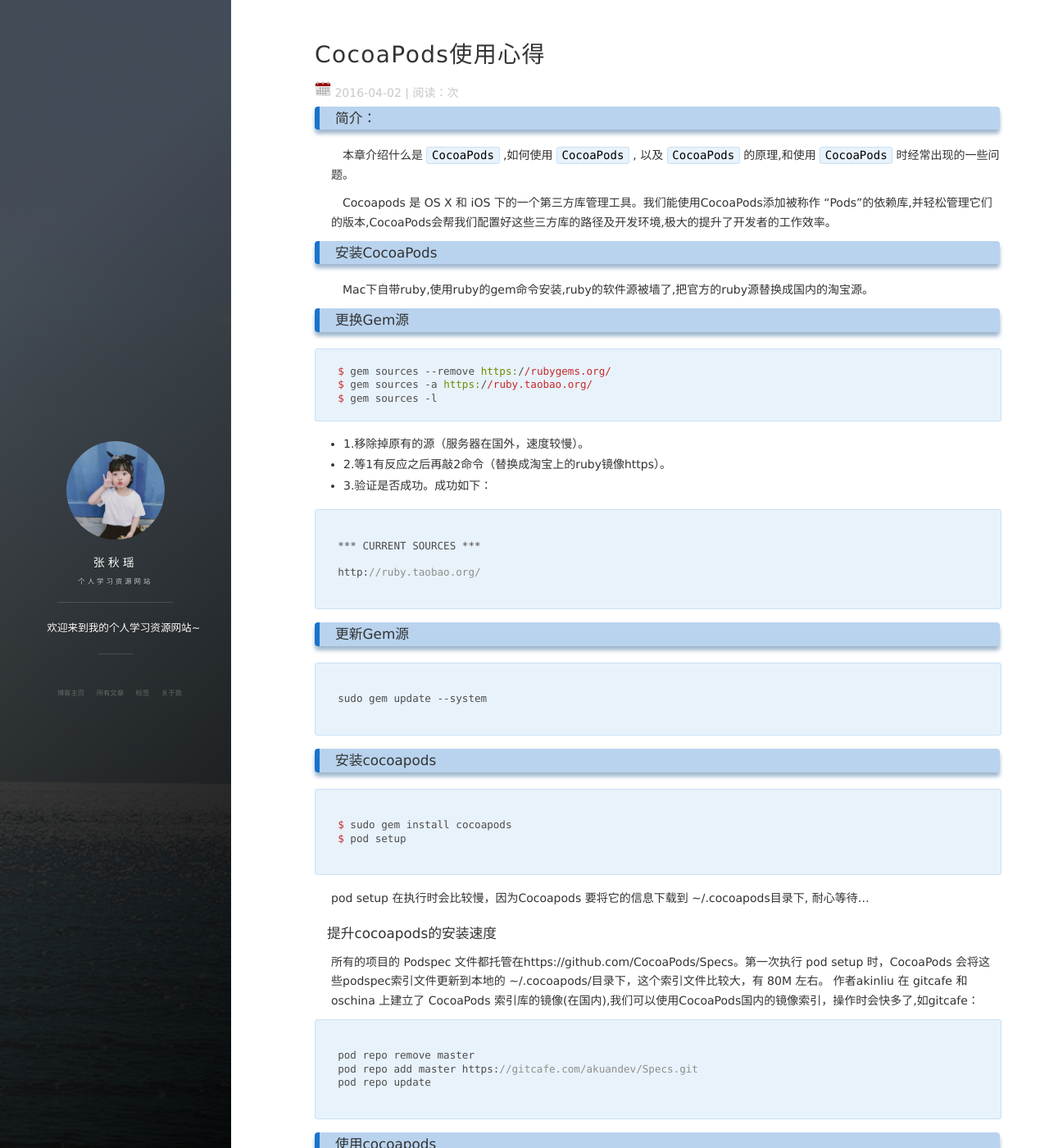
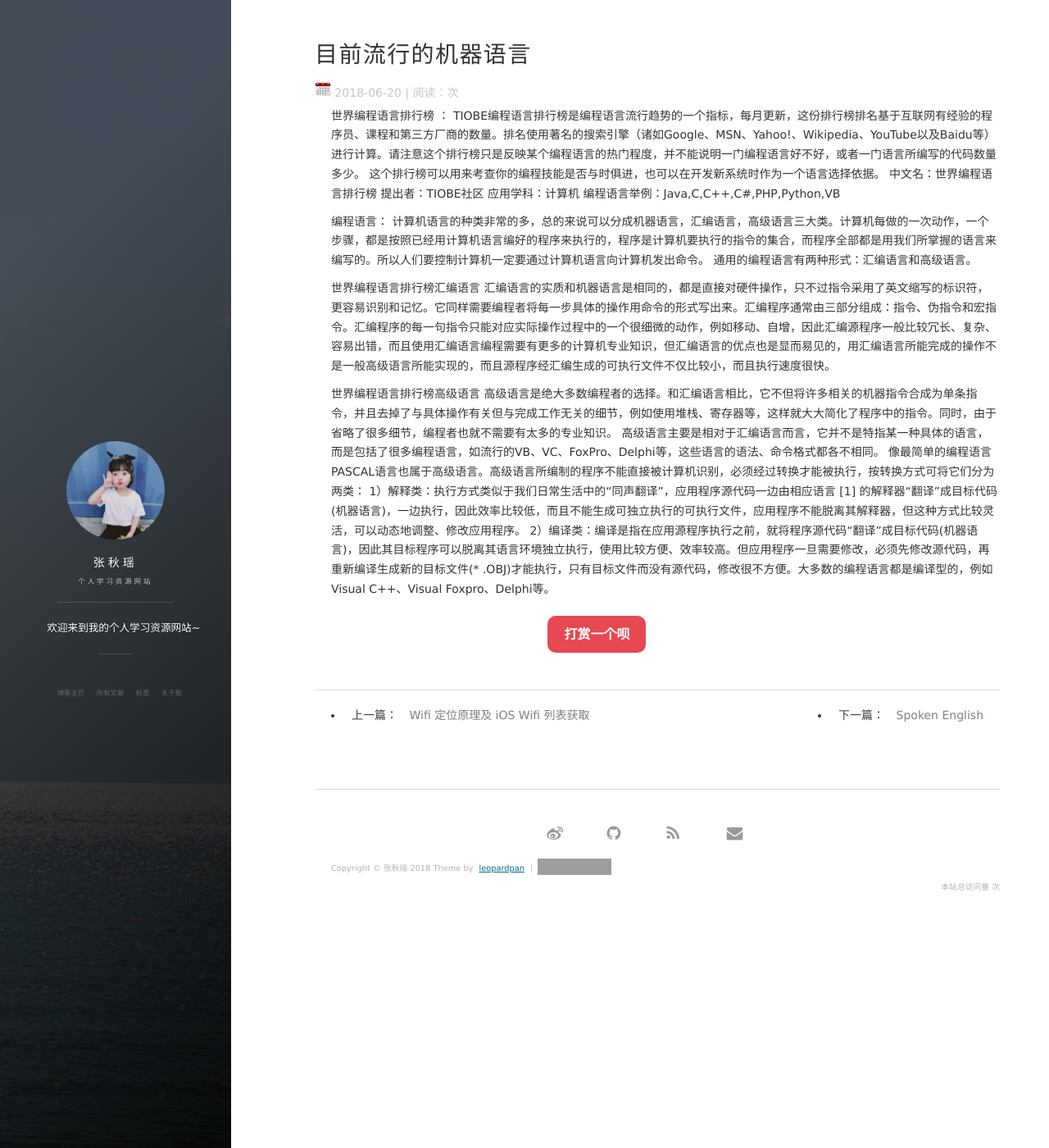
Before and after one commit to Libra-yoyo/Libra-yoyo.github.io, a Jekyll site: the page built from _posts/2016-04-02-CocoaPod_Use.md, in a window 1280 px wide and 1400 px high. Shown: the whole window at 82% size. Built offline with Jekyll 4.4.1, drawn with Linux system fonts in a browser that asks for light colours; nearby versions of some CDN libraries; comment, search, counter and statistics services are not loaded; some of the changed text lies outside the part shown; grey boxes are pictures that could not be loaded.

Commit message:
Update 2016-04-02-CocoaPod_Use.md

````diff
--- a/_posts/2016-04-02-CocoaPod_Use.md
+++ b/_posts/2016-04-02-CocoaPod_Use.md
@@ -1,173 +1,21 @@
 ---
 layout: post
-title: CocoaPods使用心得
-date: 2016-04-02
-tag: iOS
+title: 目前流行的机器语言
+date: 2018-06-20
 ---
+世界编程语言排行榜 ：
+TIOBE编程语言排行榜是编程语言流行趋势的一个指标，每月更新，这份排行榜排名基于互联网有经验的程序员、课程和第三方厂商的数量。排名使用著名的搜索引擎（诸如Google、MSN、Yahoo!、Wikipedia、YouTube以及Baidu等）进行计算。请注意这个排行榜只是反映某个编程语言的热门程度，并不能说明一门编程语言好不好，或者一门语言所编写的代码数量多少。
+这个排行榜可以用来考查你的编程技能是否与时俱进，也可以在开发新系统时作为一个语言选择依据。
+中文名：世界编程语言排行榜 提出者：TIOBE社区 应用学科：计算机 编程语言举例：Java,C,C++,C#,PHP,Python,VB
 
-### 简介：
-　本章介绍什么是 `CocoaPods` ,如何使用 `CocoaPods` , 以及 `CocoaPods` 的原理,和使用 `CocoaPods` 时经常出现的一些问题。
+编程语言：
+计算机语言的种类非常的多，总的来说可以分成机器语言，汇编语言，高级语言三大类。计算机每做的一次动作，一个步骤，都是按照已经用计算机语言编好的程序来执行的，程序是计算机要执行的指令的集合，而程序全部都是用我们所掌握的语言来编写的。所以人们要控制计算机一定要通过计算机语言向计算机发出命令。 通用的编程语言有两种形式：汇编语言和高级语言。
 
-　Cocoapods 是 OS X 和 iOS 下的一个第三方库管理工具。我们能使用CocoaPods添加被称作 “Pods”的依赖库,并轻松管理它们的版本,CocoaPods会帮我们配置好这些三方库的路径及开发环境,极大的提升了开发者的工作效率。
+世界编程语言排行榜汇编语言
+汇编语言的实质和机器语言是相同的，都是直接对硬件操作，只不过指令采用了英文缩写的标识符，更容易识别和记忆。它同样需要编程者将每一步具体的操作用命令的形式写出来。汇编程序通常由三部分组成：指令、伪指令和宏指令。汇编程序的每一句指令只能对应实际操作过程中的一个很细微的动作，例如移动、自增，因此汇编源程序一般比较冗长、复杂、容易出错，而且使用汇编语言编程需要有更多的计算机专业知识，但汇编语言的优点也是显而易见的，用汇编语言所能完成的操作不是一般高级语言所能实现的，而且源程序经汇编生成的可执行文件不仅比较小，而且执行速度很快。
 
-
-### 安装CocoaPods
-
-　Mac下自带ruby,使用ruby的gem命令安装,ruby的软件源被墙了,把官方的ruby源替换成国内的淘宝源。
-
-### 更换Gem源
-
-```bash
-$ gem sources --remove https://rubygems.org/
-$ gem sources -a https://ruby.taobao.org/
-$ gem sources -l
-```
-* 1.移除掉原有的源（服务器在国外，速度较慢）。
-* 2.等1有反应之后再敲2命令（替换成淘宝上的ruby镜像https）。
-* 3.验证是否成功。成功如下：
-
-```bash
-
-*** CURRENT SOURCES ***
-
-http://ruby.taobao.org/
-
-```
-
-### 更新Gem源
-
-```bash
-
-sudo gem update --system
-
-```
-
-### 安装cocoapods
-
-```bash
-
-$ sudo gem install cocoapods
-$ pod setup
-
-```
-
-pod setup 在执行时会比较慢，因为Cocoapods 要将它的信息下载到 ~/.cocoapods目录下, 耐心等待…
-
-
-#### 提升cocoapods的安装速度
-
-所有的项目的 Podspec 文件都托管在https://github.com/CocoaPods/Specs。第一次执行 pod setup 时，CocoaPods 会将这些podspec索引文件更新到本地的 ~/.cocoapods/目录下，这个索引文件比较大，有 80M 左右。
-作者akinliu 在 gitcafe 和 oschina 上建立了 CocoaPods 索引库的镜像(在国内),我们可以使用CocoaPods国内的镜像索引，操作时会快多了,如gitcafe：
-
-```bash
-
-pod repo remove master
-pod repo add master https://gitcafe.com/akuandev/Specs.git
-pod repo update
-
-```
-
-
-### 使用cocoapods
-
-cocoapods安装完成后，使用 pod search 命令来验证一下
-
-```bash
-
-pod search AFNetworking
-
-
-```
-
-终端将会有如下结果：
-
-```bash
-
--> AFNetworking (3.0.4)
-A delightful iOS and OS X networking framework.
-pod 'AFNetworking', '~> 3.0.4'
-- Homepage: https://github.com/AFNetworking/AFNetworking
-- Source:   https://github.com/AFNetworking/AFNetworking.git
-- Versions: 3.0.4, 3.0.3, 3.0.2, 3.0.1, 3.0.0, 3.0.0-beta.3, 3.0.0-beta.2,
-3.0.0-beta.1, 2.6.3, 2.6.2, 2.6.1, 2.6.0, 2.5.4, 2.5.3, 2.5.2, 2.5.1, 2.5.0,
-2.4.1, 2.4.0, 2.3.1, 2.3.0, 2.2.4, 2.2.3, 2.2.2, 2.2.1, 2.2.0, 2.1.0, 2.0.3,
-2.0.2, 2.0.1, 2.0.0, 2.0.0-RC3, 2.0.0-RC2, 2.0.0-RC1, 1.3.4, 1.3.3, 1.3.2,
-1.3.1, 1.3.0, 1.2.1, 1.2.0, 1.1.0, 1.0.1, 1.0, 1.0RC3, 1.0RC2, 1.0RC1,
-0.10.1, 0.10.0, 0.9.2, 0.9.1, 0.9.0, 0.7.0, 0.5.1 [master repo]
-- Subspecs:
-- AFNetworking/Serialization (3.0.4)
-- AFNetworking/Security (3.0.4)
-- AFNetworking/Reachability (3.0.4)
-- AFNetworking/NSURLSession (3.0.4)
-- AFNetworking/UIKit (3.0.4)
-
-
--> AFNetworking+AutoRetry (0.0.5)
-Auto Retries for AFNetworking requests
-pod 'AFNetworking+AutoRetry', '~> 0.0.5'
-- Homepage: https://github.com/shaioz/AFNetworking-AutoRetry
-- Source:   https://github.com/shaioz/AFNetworking-AutoRetry.git
-- Versions: 0.0.5, 0.0.4, 0.0.3, 0.0.2, 0.0.1 [master repo]
-
-.........太多了，省略
-
-```
-
-pod search 是CocoaPods的一个搜索命令,我们可以用来搜索任何托管在CocoaPods上的三方库。
-
-使用CocoaPods时需要新建一个 Podfile 的文件,cd 到 我的Demo项目里，Demo目录下有三个文件
-
-```bash
-
-Demo 、  Demo.xcodeproj  、 DemoTests
-
-```
-
-新建 Podfile
-
-```bash
-
-touch Podfile
-
-```
-
-vim 编辑 Podfile
-
-```bash
-vim Podfile
-```
-由于是新建的 Podfile 里面应该是空白的。然后我们在里面添加依赖库，格式如下：
-
-```bash
-
-platform :ios
-pod 'Reachability',  '~> 3.0.0'
-pod 'ASIHTTPRequest'
-
-```
-
-‘~> 3.0.0’ 是 Reachability 的版本号, 设定了版本号CocoaPods就会下载对应的版本,ASIHTTPRequest没指定版本号,CocoaPods就会下载最新版本的ASIHTTPRequest。
-退出编辑，执行 pod install 下载三方库。
-
-```bash
-
-pod install
-
-```
-完成后我Demo项目下的文件多了几个:
-
-```bash
-Demo 、  Demo.xcodeproj  、 DemoTests （之前的三个）
-
-Demo.xcworkspace 、Podfile 、Podfile.lock 、Pods
-```
-
-这个时候我们打开Demo项目是点击 Demo.xcworkspace 文件了，到此CocoaPods的基本使用已经讲完了，接下来的CocoaPods的原理，和让我们自己的三方库也支持CocoaPods。
-
-待续…
-
-[深入理解 CocoaPods](http://blog.jobbole.com/53365/)
-
-<br>
-
-转载请注明：[潘柏信的博客](http://baixin) » [点击阅读原文](http://baixin.io/2016/04/CocoaPod_Use/)
+世界编程语言排行榜高级语言
+高级语言是绝大多数编程者的选择。和汇编语言相比，它不但将许多相关的机器指令合成为单条指令，并且去掉了与具体操作有关但与完成工作无关的细节，例如使用堆栈、寄存器等，这样就大大简化了程序中的指令。同时，由于省略了很多细节，编程者也就不需要有太多的专业知识。
+高级语言主要是相对于汇编语言而言，它并不是特指某一种具体的语言，而是包括了很多编程语言，如流行的VB、VC、FoxPro、Delphi等，这些语言的语法、命令格式都各不相同。 像最简单的编程语言PASCAL语言也属于高级语言。高级语言所编制的程序不能直接被计算机识别，必须经过转换才能被执行，按转换方式可将它们分为两类：
+1）解释类：执行方式类似于我们日常生活中的“同声翻译”，应用程序源代码一边由相应语言 [1]  的解释器“翻译”成目标代码(机器语言)，一边执行，因此效率比较低，而且不能生成可独立执行的可执行文件，应用程序不能脱离其解释器，但这种方式比较灵活，可以动态地调整、修改应用程序。
+2）编译类：编译是指在应用源程序执行之前，就将程序源代码“翻译”成目标代码(机器语言)，因此其目标程序可以脱离其语言环境独立执行，使用比较方便、效率较高。但应用程序一旦需要修改，必须先修改源代码，再重新编译生成新的目标文件(* .OBJ)才能执行，只有目标文件而没有源代码，修改很不方便。大多数的编程语言都是编译型的，例如Visual C++、Visual Foxpro、Delphi等。
````
